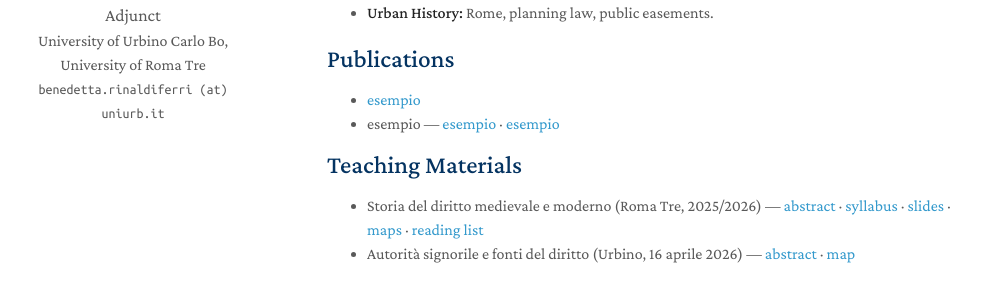
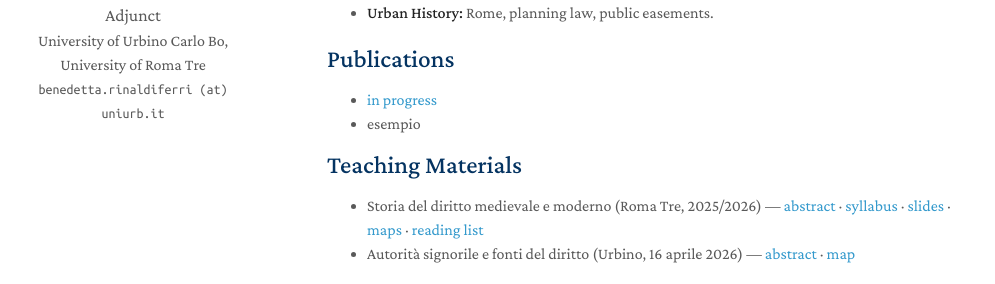
Before and after one commit to rinaldiferri/rinaldiferri.github.io, a Jekyll site: the page built from index.md, in a window 1280 px wide. Shown: the part 266-550 px from the top of the page, without its empty margins (143-1138 px from the left). Built offline with Jekyll 4.4.1, drawn with Linux system fonts in a browser that asks for light colours; a style sheet for code colours, icons or effects is not loaded; our own code applies the rules of GitHub Pages for plain Markdown files.

Commit message:
Update publications.md

```diff
--- a/_includes/publications.md
+++ b/_includes/publications.md
@@ -2,10 +2,8 @@
 ## Publications
 
 <ul style="margin:0 0 15px;">
-  <li><a href="assets/files/2026_LH_outline.pdf">esempio</a></li>
-  <li><autocolor> esempio </autocolor> —
-  <a href="assets/files/2026_urbino_abstract.pdf">esempio</a> ·
-  <a href="assets/files/2026_urbino_map.pdf">esempio</a></li>
+  <li><a href="assets/files/2026_LH_outline.pdf">in progress</a></li>
+  <li><autocolor> esempio </autocolor></li>
 
 
 </ul>
```
